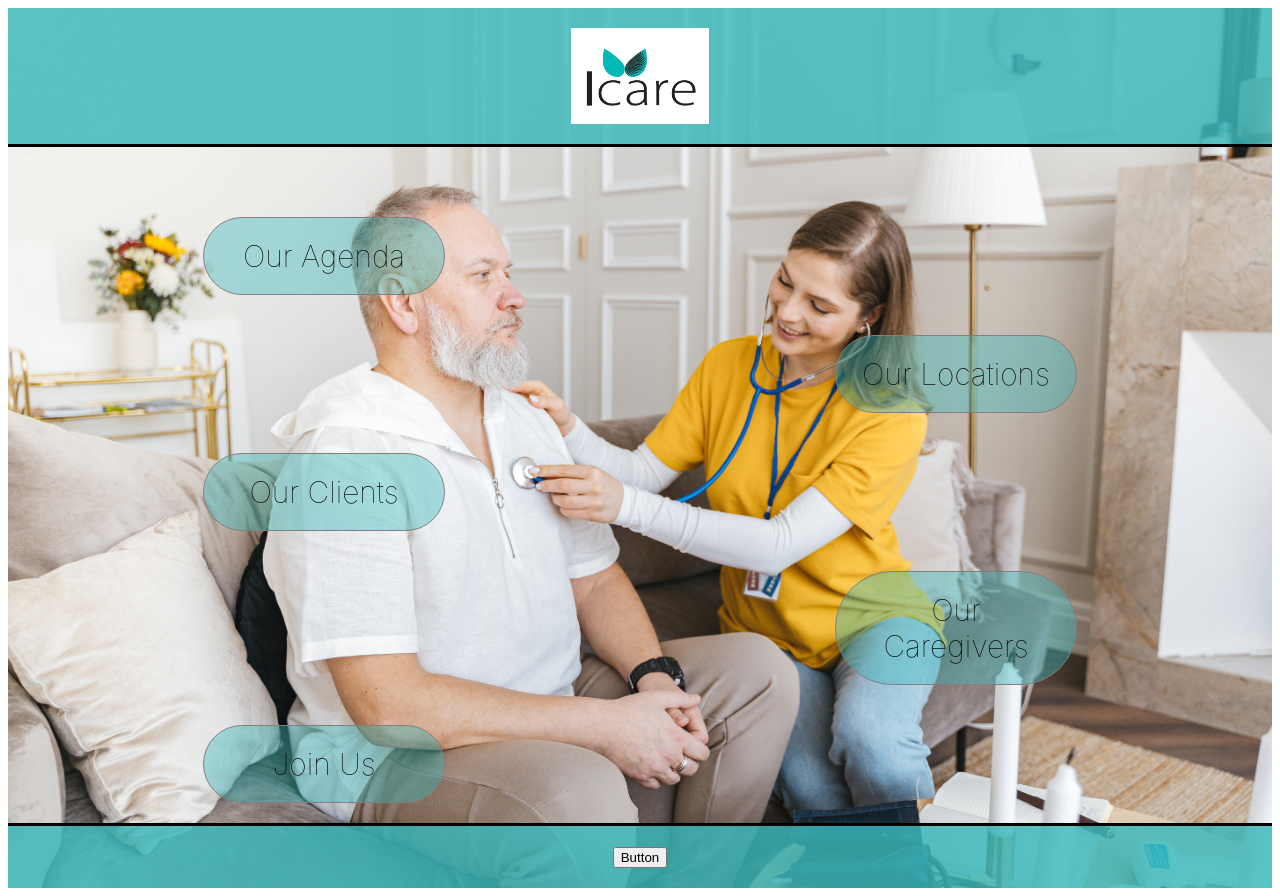
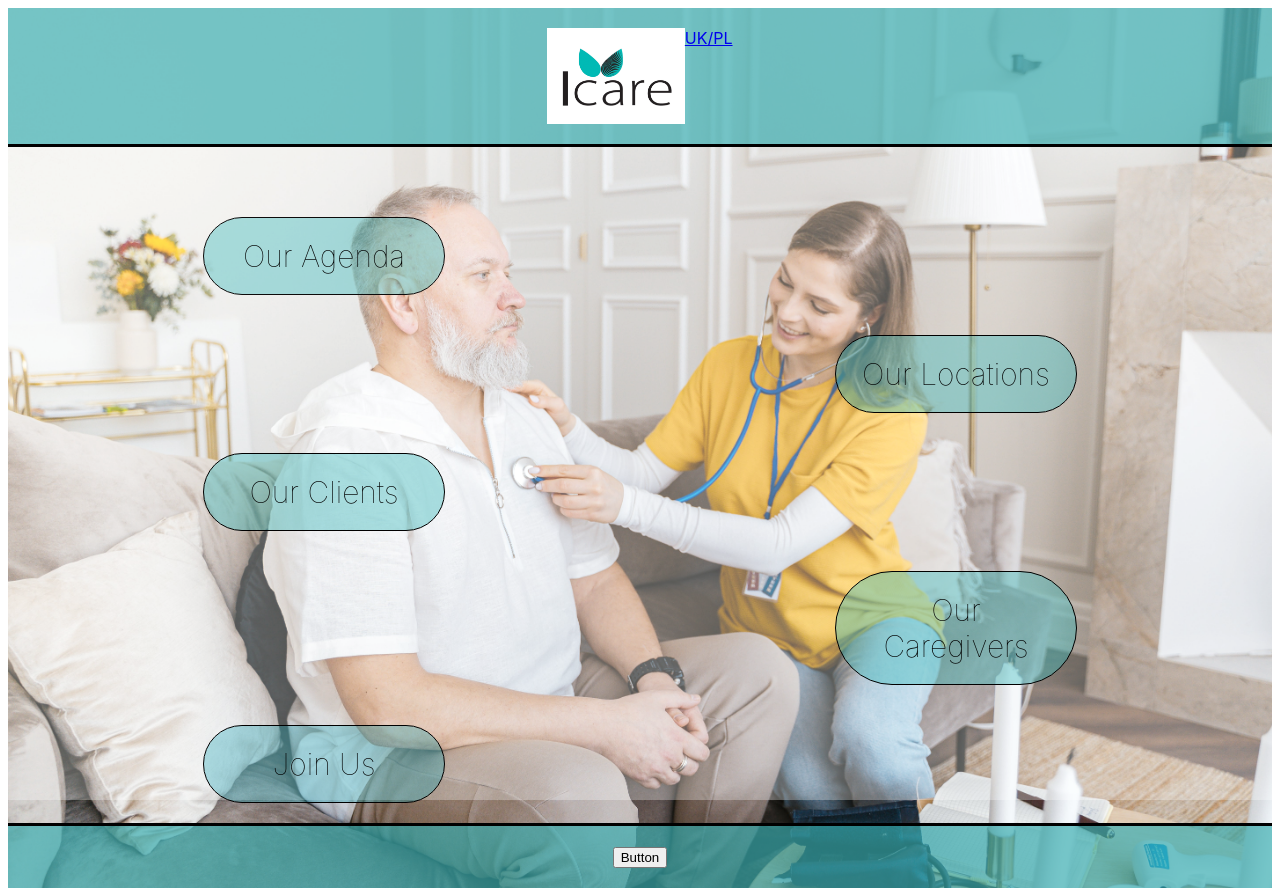
Before and after one commit to KasiaRaven26/Icare, a React (Vite) app in the folder Icare_app/: page / in a window 1280 px wide. Built offline with nearby package versions, Linux system fonts and the light colour scheme.

Commit message:
Uk pl icons (#5)
* Adam

* Adam you are the smartest

* updated fonts

```diff
--- a/Icare_app/src/components/ContetItems/Agenda.css
+++ b/Icare_app/src/components/ContetItems/Agenda.css
@@ -1,5 +1,5 @@
 .agenda-box {
-  border: 1px solid gray;
+  border: 1px solid rgb(12, 11, 11);
   border-radius: 200px;
   padding: 20px;
   width: 200px;
--- a/Icare_app/src/components/ContetItems/Content.css
+++ b/Icare_app/src/components/ContetItems/Content.css
@@ -1,6 +1,7 @@
 .agenda {
   grid-column-start: 1;
   grid-column-end: 1;
+  z-index: 2;
   /* border: 1px solid black; */
 }
 .location {
@@ -8,6 +9,7 @@
   grid-column-end: 2;
   grid-row-start: 2;
   grid-row-start: 2;
+  z-index: 2;
   /* border: 1px solid black; */
 }
 .our-clients {
@@ -15,24 +17,21 @@
   grid-column-end: 1;
   grid-row-start: 3;
   grid-row-start: 3;
-  }
-  .join-us {
-    grid-column-start: 1;
-    grid-column-end: 1;
-    grid-row-start: 4;
-    grid-row-start: 4;
+  z-index: 2;
 }
 .join-us {
   grid-column-start: 1;
   grid-column-end: 1;
   grid-row-start: 5;
   grid-row-start: 5;
+  z-index: 2;
 }
 .donate {
   grid-column-start: 2;
   grid-column-end: 2;
   grid-row-start: 4;
   grid-row-start: 4;
+  z-index: 2;
 }
 
 .grid-container {
@@ -40,14 +39,23 @@
   display: grid;
   grid-template-rows: auto auto auto auto auto auto;
 }
-
+.grid-container:after {
+  content: "";
+  display: block;
+  position: absolute;
+  top: 0;
+  left: 0;
+  width: 100%;
+  height: 100%;
+  background: rgba(255, 255, 255, 0.3);
+}
 .grid-container > div {
   text-align: center;
   padding: 20px;
   font-size: 30px;
 }
 
-  @media  (max-width: 600px) {
+@media (max-width: 600px) {
   .grid-container {
     display: block;
   }
--- a/Icare_app/src/components/ContetItems/JoinUs.css
+++ b/Icare_app/src/components/ContetItems/JoinUs.css
@@ -1,5 +1,5 @@
 .join-us-box {
-  border: 1px solid gray;
+  border: 1px solid rgb(0, 0, 0);
   border-radius: 200px;
   padding: 20px;
   width: 200px;
@@ -8,7 +8,7 @@
   cursor: pointer;
   will-change: filter;
   transition: filter 300ms;
-  background-color: rgb(59 185 187 / 41%);
+  background-color: rgba(22, 166, 182, 0.322);
   animation: slide-in-left3 1000ms;
   font-weight: 100;
 }
--- a/Icare_app/src/components/ContetItems/Locations.css
+++ b/Icare_app/src/components/ContetItems/Locations.css
@@ -1,5 +1,5 @@
 .location-box {
-  border: 1px solid gray;
+  border: 1px solid rgb(0, 0, 0);
   border-radius: 200px;
   padding: 20px;
   width: 200px;
--- a/Icare_app/src/components/ContetItems/OurCaregivers.css
+++ b/Icare_app/src/components/ContetItems/OurCaregivers.css
@@ -1,5 +1,5 @@
 .donate-box {
-  border: 1px solid gray;
+  border: 1px solid rgb(0, 0, 0);
   border-radius: 200px;
   padding: 20px;
   width: 200px;
--- a/Icare_app/src/components/ContetItems/OurClients.css
+++ b/Icare_app/src/components/ContetItems/OurClients.css
@@ -1,5 +1,5 @@
 .client-box {
-  border: 1px solid gray;
+  border: 1px solid rgb(0, 0, 0);
   border-radius: 200px;
   padding: 20px;
   width: 200px;
--- a/Icare_app/src/components/Footer.css
+++ b/Icare_app/src/components/Footer.css
@@ -3,5 +3,7 @@
   display: flex;
   justify-content: center;
   padding: 20px;
-  background-color: rgb(59 185 187 / 82%);
-  }
+  background-color: rgba(55, 173, 175, 0.673);
+  z-index: 2;
+  position: relative;
+}
--- a/Icare_app/src/components/Form/Form.jsx
+++ b/Icare_app/src/components/Form/Form.jsx
@@ -1,4 +1,4 @@
-import classes from "./Form.module.css"
+import classes from "./Form.module.css";
 import logo from "../I_care.jpg";
 
 export function Form() {
@@ -7,20 +7,28 @@ export function Form() {
       <img className="logo" src={logo} alt="Logo" />
       <form className={classes.form}>
         <div className={classes.control}>
-                <label>Full name</label>
-                    <input type='text' />
+          <label>Your full name</label>
+          <input type="text" />
         </div>
         <div className={classes.control}>
-                <label>Email address</label>
-                    <input type='url'/>
+          <label>E-mail address</label>
+          <input type="url" />
         </div>
         <div className={classes.control}>
           <label>Home address</label>
-                    <input type='text'/>
+          <input type="text" />
         </div>
         <div className={classes.control}>
           <label>Phone number</label>
-                    <textarea id='description'></textarea>
+          <textarea id="description"></textarea>
+        </div>
+        <div className={classes.control}>
+          <label>Upload your resume</label>
+          <input type="text" />
+        </div>
+        <div className={classes.control}>
+          <label>2 references from your previous employer</label>
+          <input type="text" />
         </div>
         <div className={classes.actions}>
           <button>Register with us</button>
--- a/Icare_app/src/components/Form/Form.module.css
+++ b/Icare_app/src/components/Form/Form.module.css
@@ -1,15 +1,22 @@
 .form {
   padding: 1rem;
+  width: 700px;
+  margin: 0 auto;
+  max-width: 100%;
+  box-sizing: border-box;
 }
 
 .control {
-    margin-bottom: 0.5rem;
+  margin-bottom: 1rem;
+  font-size: 14px;
+  font-family: "Gill Sans", "Gill Sans MT", Calibri, "Trebuchet MS", sans-serif;
+  font-weight: 700;
 }
 
 .control label {
-    display: block;
-    font-weight: bold;
-    margin-bottom: 0.5rem;
+  display: flex;
+  font-weight: 140;
+  margin-bottom: 0.4rem;
 }
 
 .control input,
@@ -28,14 +35,15 @@
 }
 
 .actions button {
-    font: inherit;
+  font-style: unset;
+  font-weight: 100;
+  font-size: medium;
   cursor: pointer;
-    background-color: #77002e;
-    color: white;
+  background-color: #10d0b3;
+  color: rgb(8, 7, 7);
   padding: 0.5rem 1.5rem;
-    border: 1px solid #77002e;
-    border-radius: 4px;
-    font-weight: bold;
+  border: 2px #77002e;
+  border-radius: 5px;
 }
 
 .actions button:hover,
--- a/Icare_app/src/components/Header.jsx
+++ b/Icare_app/src/components/Header.jsx
@@ -5,6 +5,8 @@ export function Header() {
   return (
     <>
       <img className="logo" src={logo} alt="Logo" />
+
+      <a href="https://www.w3schools.com">UK/PL</a>
     </>
   );
 }
--- a/Icare_app/src/components/HomePage/HomePage.css
+++ b/Icare_app/src/components/HomePage/HomePage.css
@@ -9,6 +9,7 @@
   display: flex;
   justify-content: center;
   padding: 20px;
-  background-color: rgb(59 185 187 /82%);
-
+  background-color: rgba(55, 173, 175, 0.673);
+  z-index: 2;
+  position: relative;
 }
```
Lines whose indentation alone changed are shown as unchanged.
